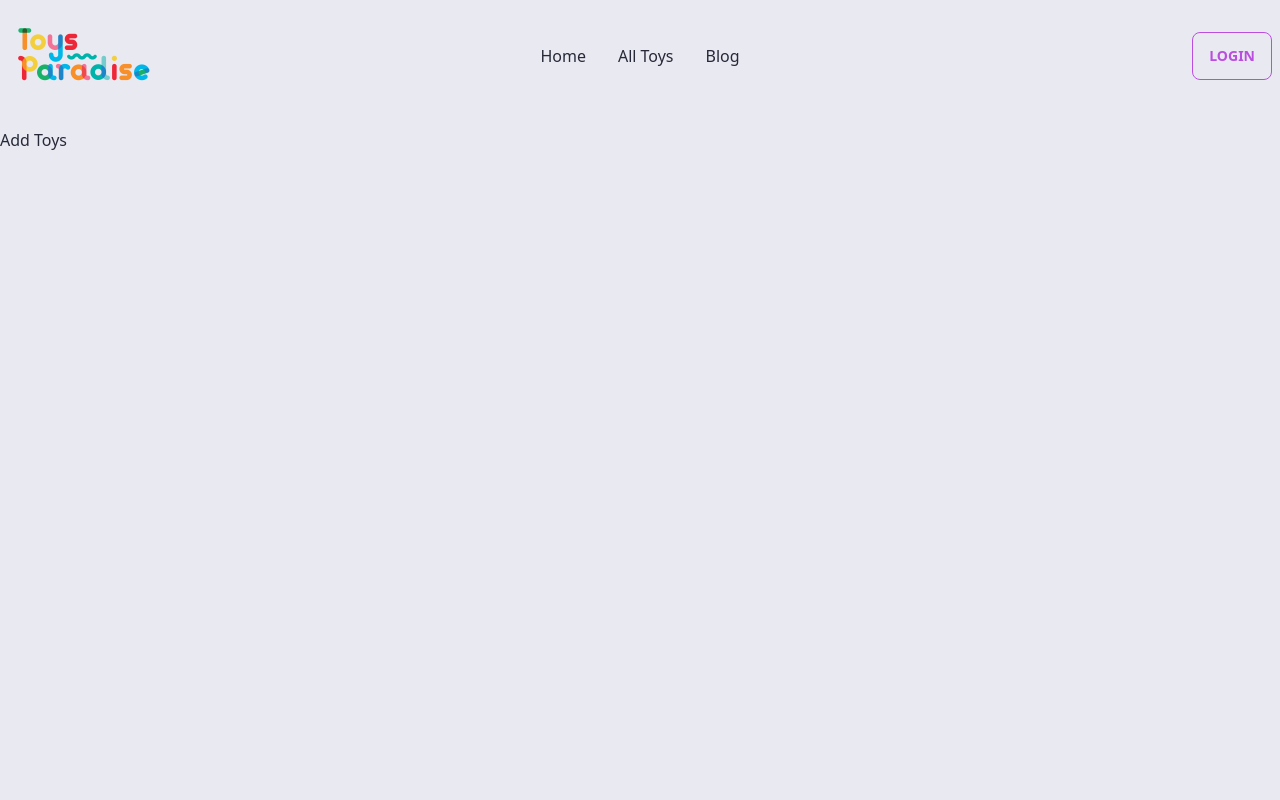
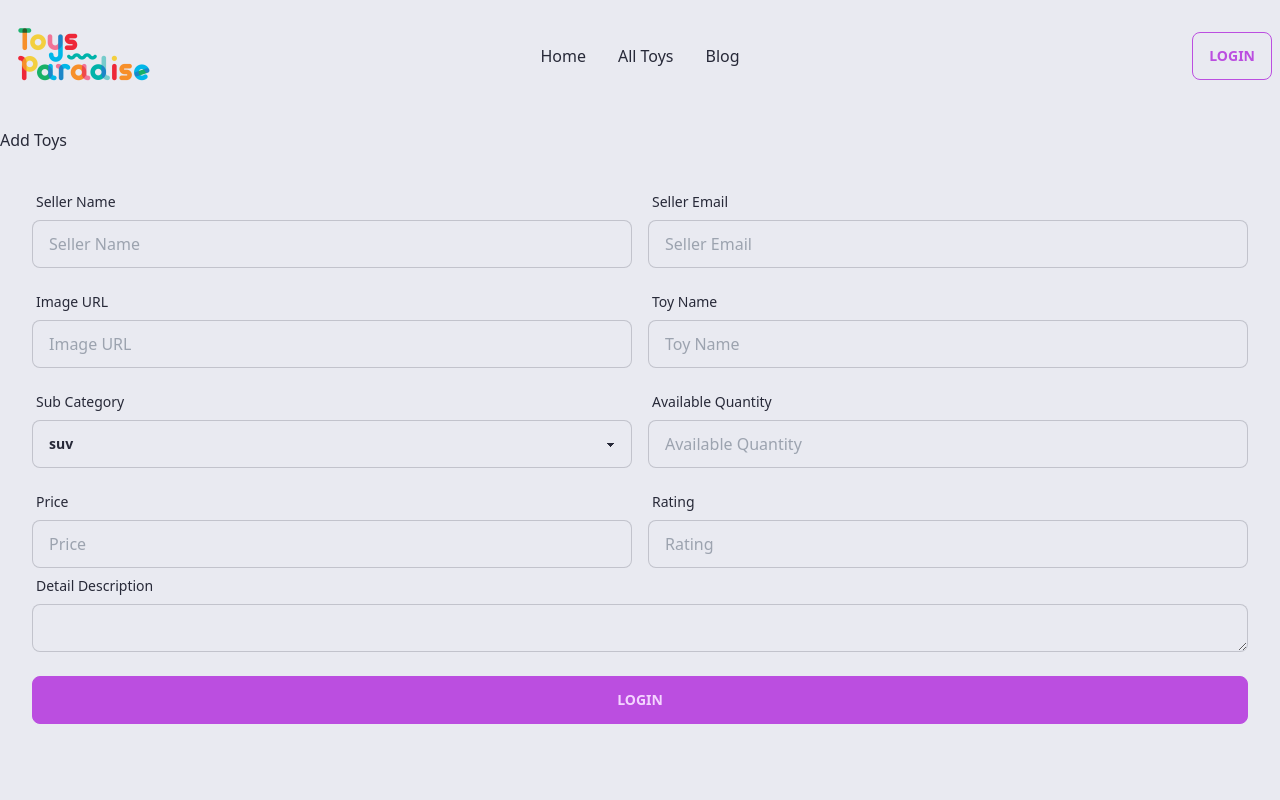
Before and after one commit to amir2601/toys-paradise-client, a React (Vite) app: page /addToys in a window 1280 px wide. Shown: the top 800 px of the page. Built offline with nearby package versions, Linux system fonts and the light colour scheme; no server answers.

Commit message:
toy add page design done

```diff
--- a/package.json
+++ b/package.json
@@ -18,6 +18,7 @@
     "react-icons": "^4.8.0",
     "react-router-dom": "^6.11.2",
     "react-slick": "^0.29.0",
+    "react-toastify": "^9.1.3",
     "slick-carousel": "^1.8.1",
     "sort-by": "^1.2.0",
     "sweetalert2": "^11.7.5"
--- a/src/Pages/AddToys/AddToys.jsx
+++ b/src/Pages/AddToys/AddToys.jsx
@@ -1,9 +1,106 @@
-import React from 'react';
+import React, { useContext } from 'react';
+import { AuthContext } from '../../Provider/AuthProvider';
 
 const AddToys = () => {
+    const {user} = useContext(AuthContext);
+
+    const handleAddToy = event => {
+        event.preventDefault();
+        const form = event.target;
+        const sellerName = form.sellerName.value;
+        const sellerEmail = form.email.value;
+        const photo = form.photo.value;
+        const toyName = form.toyName.value;
+        const category = form.category.value;
+        const quantity = form.quantity.value;
+        const price = form.price.value;
+        const rating = form.rating.value;
+        const description = form.description.value;
+
+        const newToy = {
+            sellerName,
+            sellerEmail,
+            photo,
+            toyName,
+            category,
+            quantity,
+            price,
+            rating,
+            description
+        }
+        console.log(newToy);
+    }
+
     return (
         <div>
             <h2>Add Toys</h2>
+            <div className="card-body">
+                <form onSubmit={handleAddToy}>
+                    <div className='grid grid-cols-2 gap-4'>
+                        <div className="form-control">
+                            <label className="label">
+                                <span className="label-text">Seller Name</span>
+                            </label>
+                            <input type="text" placeholder="Seller Name" name='sellerName' className="input input-bordered" defaultValue={user?.displayName}/>
+                        </div>
+                        <div className="form-control">
+                            <label className="label">
+                                <span className="label-text">Seller Email</span>
+                            </label>
+                            <input type="email" placeholder="Seller Email" name='email' className="input input-bordered" defaultValue={user?.email}/>
+                        </div>
+                        <div className="form-control">
+                            <label className="label">
+                                <span className="label-text">Image URL</span>
+                            </label>
+                            <input type="text" placeholder="Image URL" name='photo' className="input input-bordered" />
+                        </div>
+                        <div className="form-control">
+                            <label className="label">
+                                <span className="label-text">Toy Name</span>
+                            </label>
+                            <input type="text" placeholder="Toy Name" name='toyName' className="input input-bordered" />
+                        </div>
+                        <div className="form-control w-full">
+                            <label className="label">
+                                <span className="label-text">Sub Category</span>
+                            </label>
+                            <select className="select select-bordered" name='category'>
+                                <option>suv</option>
+                                <option>classic</option>
+                                <option>sports</option>
+                            </select>
+                        </div>
+                        <div className="form-control">
+                            <label className="label">
+                                <span className="label-text">Available Quantity</span>
+                            </label>
+                            <input type="text" placeholder="Available Quantity" name='quantity' className="input input-bordered" />
+                        </div>
+                        <div className="form-control">
+                            <label className="label">
+                                <span className="label-text">Price</span>
+                            </label>
+                            <input type="text" placeholder="Price" name='price' className="input input-bordered" />
+                        </div>
+                        <div className="form-control">
+                            <label className="label">
+                                <span className="label-text">Rating</span>
+                            </label>
+                            <input type="text" placeholder="Rating" name='rating' className="input input-bordered" />
+                        </div>
+                    </div>
+                    <div className="form-control">
+                        <label className="label">
+                            <span className="label-text">Detail Description</span>
+                        </label>
+                        <textarea className='input input-bordered' name="description" id="" cols="30" rows="10"></textarea>
+                    </div>
+                    <div className="form-control mt-6">
+                        <button className="btn btn-primary">Login</button>
+                    </div>
+                </form>
+            </div>
         </div>
     );
 };
--- a/src/Pages/AllToys/AllToys.jsx
+++ b/src/Pages/AllToys/AllToys.jsx
@@ -1,6 +1,5 @@
 import React, { useEffect, useState } from 'react';
 import Swal from 'sweetalert2'
-import { useLoaderData } from 'react-router-dom';
 import AllToysRow from './AllToysRow';
 
 const AllToys = () => {
--- a/src/Pages/AllToys/AllToysRow.jsx
+++ b/src/Pages/AllToys/AllToysRow.jsx
@@ -1,10 +1,19 @@
-import React from 'react';
+import React, { useContext } from 'react';
 import { Link } from 'react-router-dom';
+import Swal from 'sweetalert2'
+import { AuthContext } from '../../Provider/AuthProvider';
 
 const AllToysRow = ({ toy, handleDelete }) => {
     const { _id, img, toy_name, sub_category, seller_name, seller_email, price, quantity } = toy;
+    const {user} = useContext(AuthContext);
 
-
+    const handleSweet = () => {
+        Swal.fire({
+            icon: 'error',
+            title: 'Oops...',
+            text: 'You have to log in first to view details',
+          })
+        }
     return (
         <tr>
             <th>
@@ -31,7 +40,9 @@ const AllToysRow = ({ toy, handleDelete }) => {
             <td>$ {price}</td>
             <td className='text-center'>{quantity}</td>
             <th>
-                <Link to={`/toy/${_id}`} className="btn btn-ghost btn-sm">details</Link>
+                {
+                    user ? <Link to={`/toy/${_id}`} className="btn btn-ghost btn-sm">details</Link> : <Link onClick={handleSweet} to={`/toy/${_id}`} className="btn btn-ghost btn-sm">details</Link>
+                }
             </th>
         </tr>
     );
--- a/src/Routes/PrivateRoutes.jsx
+++ b/src/Routes/PrivateRoutes.jsx
@@ -1,9 +1,10 @@
 import React, { useContext } from 'react';
 import { AuthContext } from '../Provider/AuthProvider';
-import { Navigate } from 'react-router-dom';
+import { Navigate, useLocation } from 'react-router-dom';
 
-const PrivateRoutes = ({children}) => {
-    const {user, loading} = useContext(AuthContext);
+const PrivateRoutes = ({ children }) => {
+    const { user, loading } = useContext(AuthContext);
+    const location = useLocation();
 
     if (loading) {
         return <progress className="progress w-56"></progress>
--- a/src/Routes/Routes.jsx
+++ b/src/Routes/Routes.jsx
@@ -9,6 +9,7 @@ import AllToys from '../Pages/AllToys/AllToys';
 import MyToys from '../Pages/MyToys/MyToys';
 import AddToys from '../Pages/AddToys/AddToys';
 import ToyDetails from '../Pages/ToyDetails/ToyDetails';
+import PrivateRoutes from './PrivateRoutes';
 
 const router = createBrowserRouter([
   {
@@ -37,8 +38,10 @@ const router = createBrowserRouter([
       },
       {
         path: '/Toy/:id',
-          element: <ToyDetails></ToyDetails>,
-          loader: ({params}) => fetch(`http://localhost:5000/toy/${params.id}`)
+        element: <PrivateRoutes>
+          <ToyDetails></ToyDetails>
+        </PrivateRoutes>,
+        loader: ({ params }) => fetch(`http://localhost:5000/toy/${params.id}`)
       },
       {
         path: '/myToys',
```
Also changed, not shown: 1 other file (tests, documents, lock files or other folders). Lines whose indentation alone changed are shown as unchanged.
